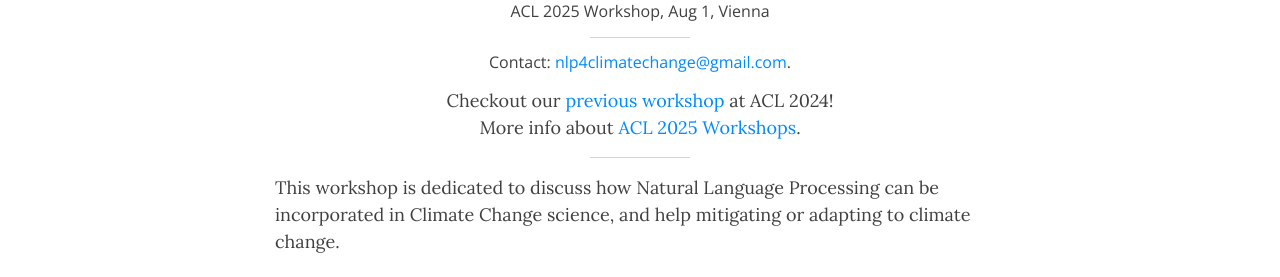
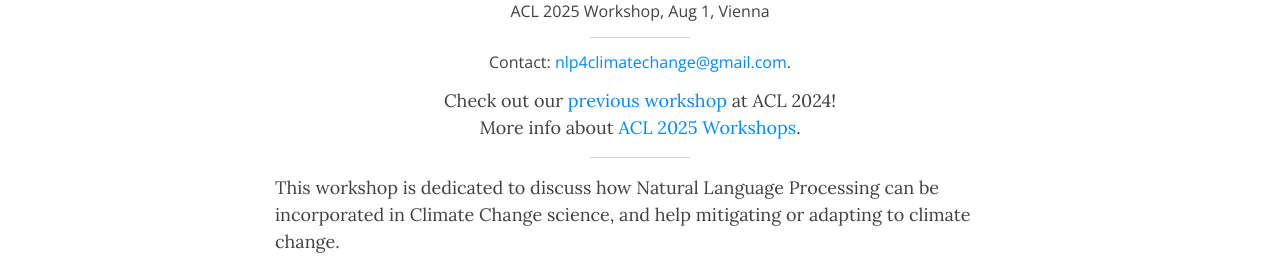
Before and after one commit to climatenlp2025/climatenlp2025.github.io, a Jekyll site: the page built from index.html, in a window 1280 px wide and 900 px high. Shown: the part 255-532 px from the top of the window. Built offline with Jekyll 4.4.1, drawn with Linux system fonts in a browser that asks for light colours; nearby versions of some CDN libraries; the list of posts is cut into pages by our own code; comment, search, counter and statistics services are not loaded.

Commit message:
Update index.html

```diff
--- a/index.html
+++ b/index.html
@@ -8,7 +8,7 @@
 
 <hr class="small" style="border-width: 1pt; border-color: lightgray;">
 <div class="contact-heading" style="text-align: center;">Contact: <a href='mailto:nlp4climatechange@gmail.com'>nlp4climatechange@gmail.com</a>.</div>
-<div style="text-align: center;"> Checkout our <a href="https://nlp4climate.github.io/">previous workshop</a> at ACL 2024!</div>
+<div style="text-align: center;"> Check out our <a href="https://nlp4climate.github.io/">previous workshop</a> at ACL 2024!</div>
 <div style="text-align: center;"> More info about <a href="https://2025.aclweb.org/">ACL 2025 Workshops</a>.</div>
 
 <hr class="small" style="border-width: 1pt; border-color: lightgray;">
```
